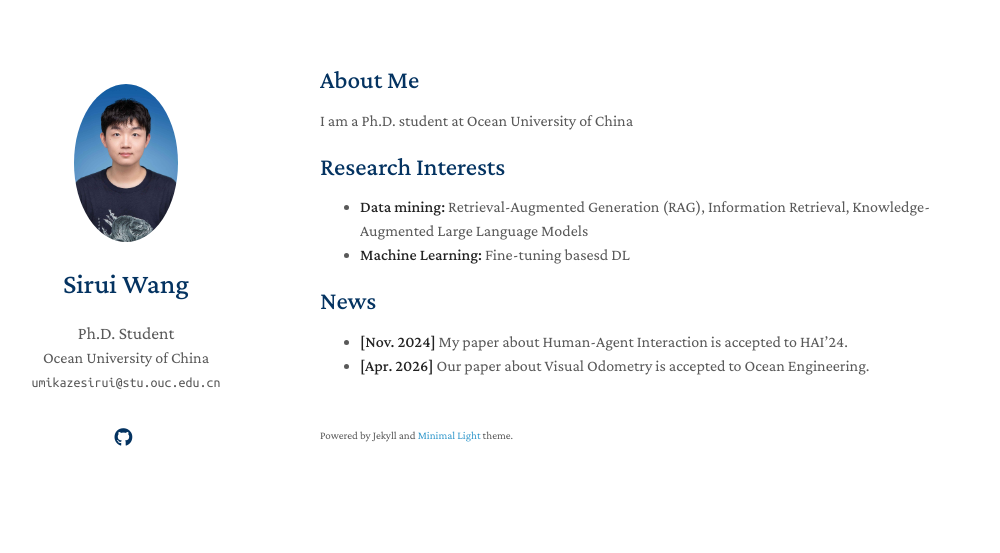
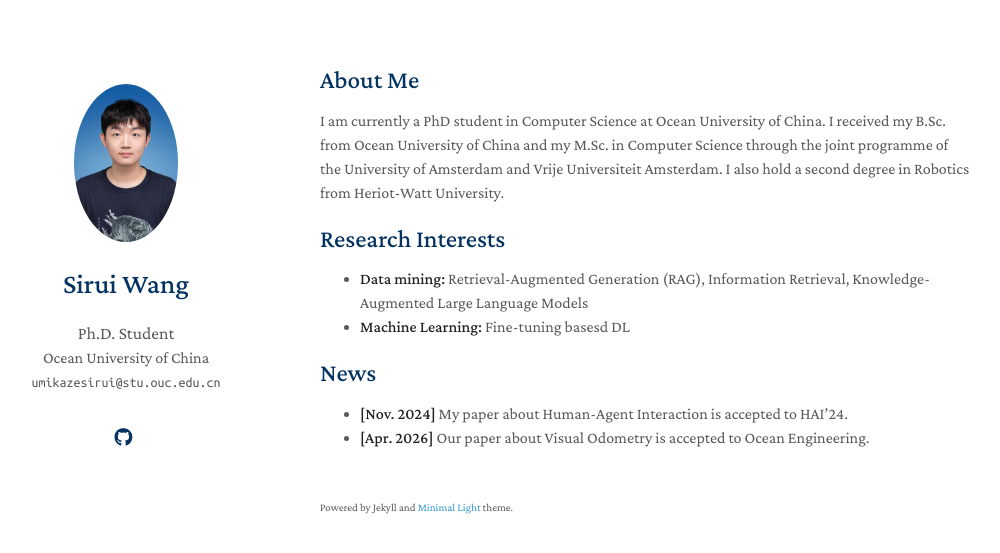
Before and after one commit to SystemCardinal/yamikaze.github.io, a Jekyll site: the page built from index.md, in a window 1280 px wide. Shown: the top 553 px of the page, without its empty margins (150-1150 px from the left). Built offline with Jekyll 4.4.1, drawn with Linux system fonts in a browser that asks for light colours; a style sheet for code colours, icons or effects is not loaded; our own code applies the rules of GitHub Pages for plain Markdown files.

Commit message:
Update index.md

```diff
--- a/index.md
+++ b/index.md
@@ -4,7 +4,8 @@ layout: homepage
 
 ## About Me
 
-I am a Ph.D. student at Ocean University of China
+I am currently a PhD student in Computer Science at Ocean University of China. I received my B.Sc. from Ocean University of China and my M.Sc. in Computer Science through the joint programme of the University of Amsterdam and Vrije Universiteit Amsterdam. I also hold a second degree in Robotics from Heriot-Watt University.
+
 
 ## Research Interests
 - **Data mining:** Retrieval-Augmented Generation (RAG), Information Retrieval, Knowledge-Augmented Large Language Models
```
